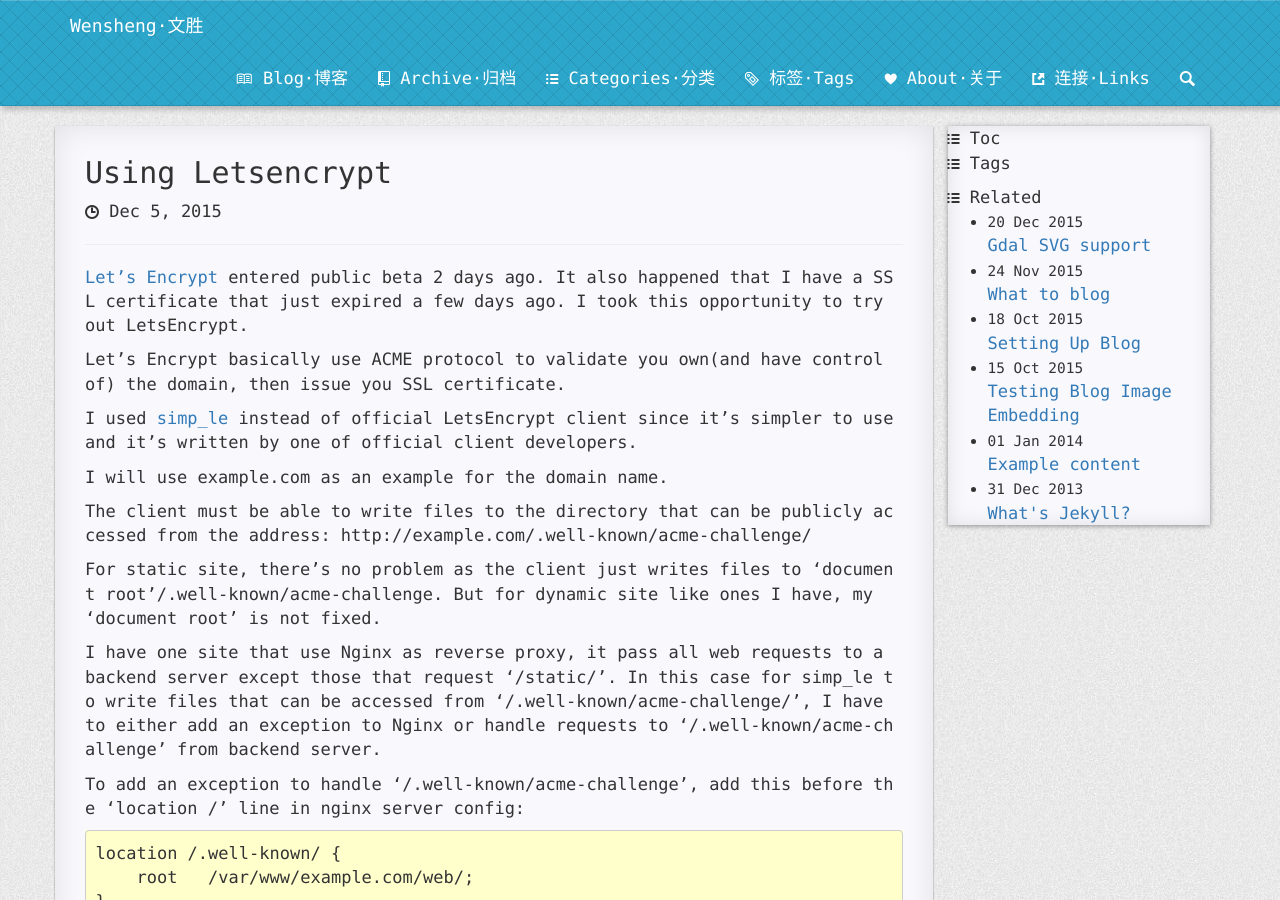
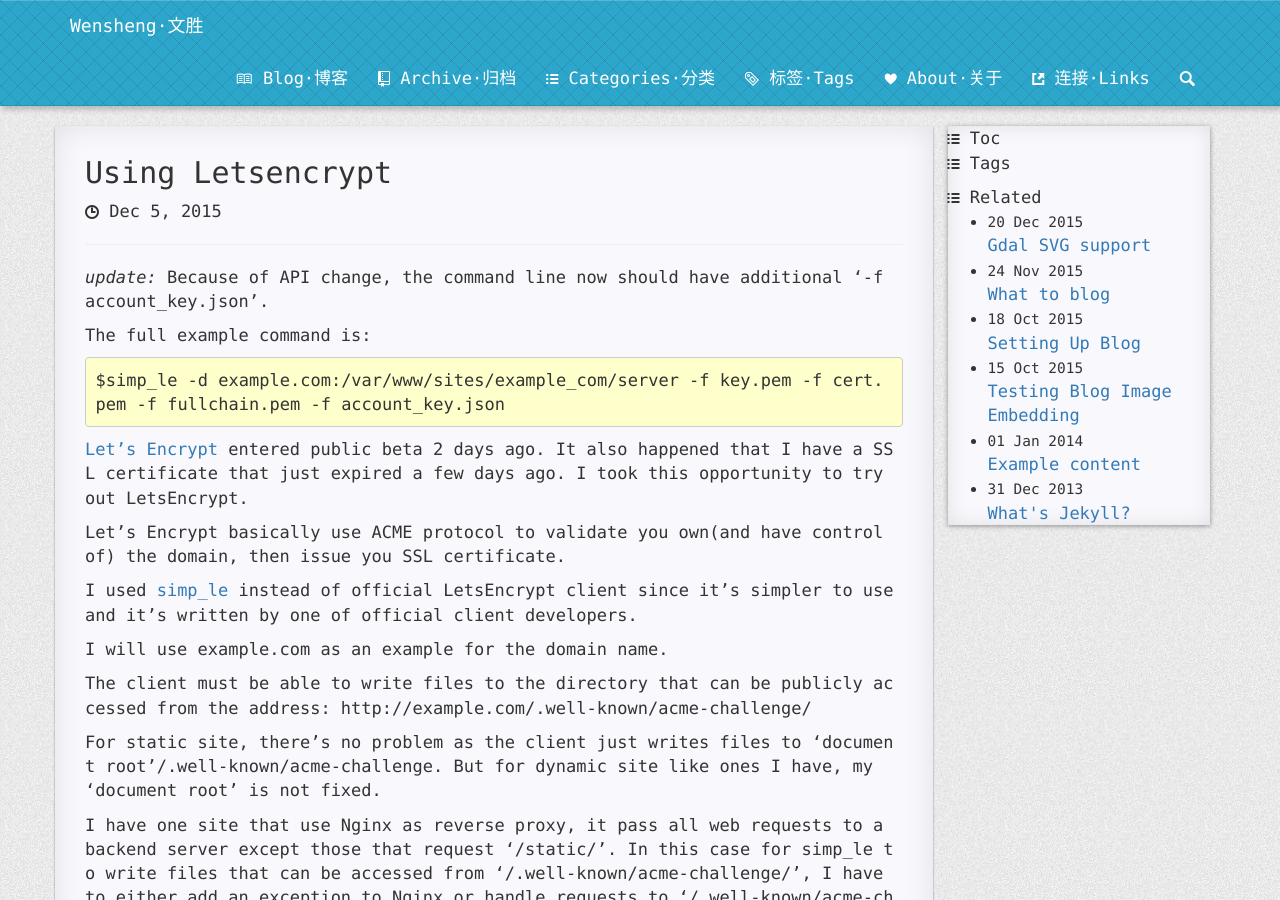
Before and after one commit to wensheng/wensheng.github.io, a Jekyll site: the page built from _posts/2015-12-05-using-letsencrypt.md, in a window 1280 px wide and 900 px high. Built offline with Jekyll 4.4.1, drawn with Linux system fonts in a browser that asks for light colours; nearby versions of some CDN libraries; Markdown is read by kramdown in place of the engine named in the settings; comment, search, counter and statistics services are not loaded.

Commit message:
update letsencrypt post

```diff
--- a/_posts/2015-12-05-using-letsencrypt.md
+++ b/_posts/2015-12-05-using-letsencrypt.md
@@ -2,6 +2,12 @@
 layout: post
 title: Using Letsencrypt
 ---
+
+*update:* Because of API change, the command line now should have additional '-f account_key.json'.
+
+The full example command is:
+
+    $simp_le -d example.com:/var/www/sites/example_com/server -f key.pem -f cert.pem -f fullchain.pem -f account_key.json
 
 [Let's Encrypt](https://letsencrypt.org/) entered public beta 2 days ago. It also happened that I have a SSL certificate that just expired a few days ago.  I took this opportunity to try out LetsEncrypt.
 
```
